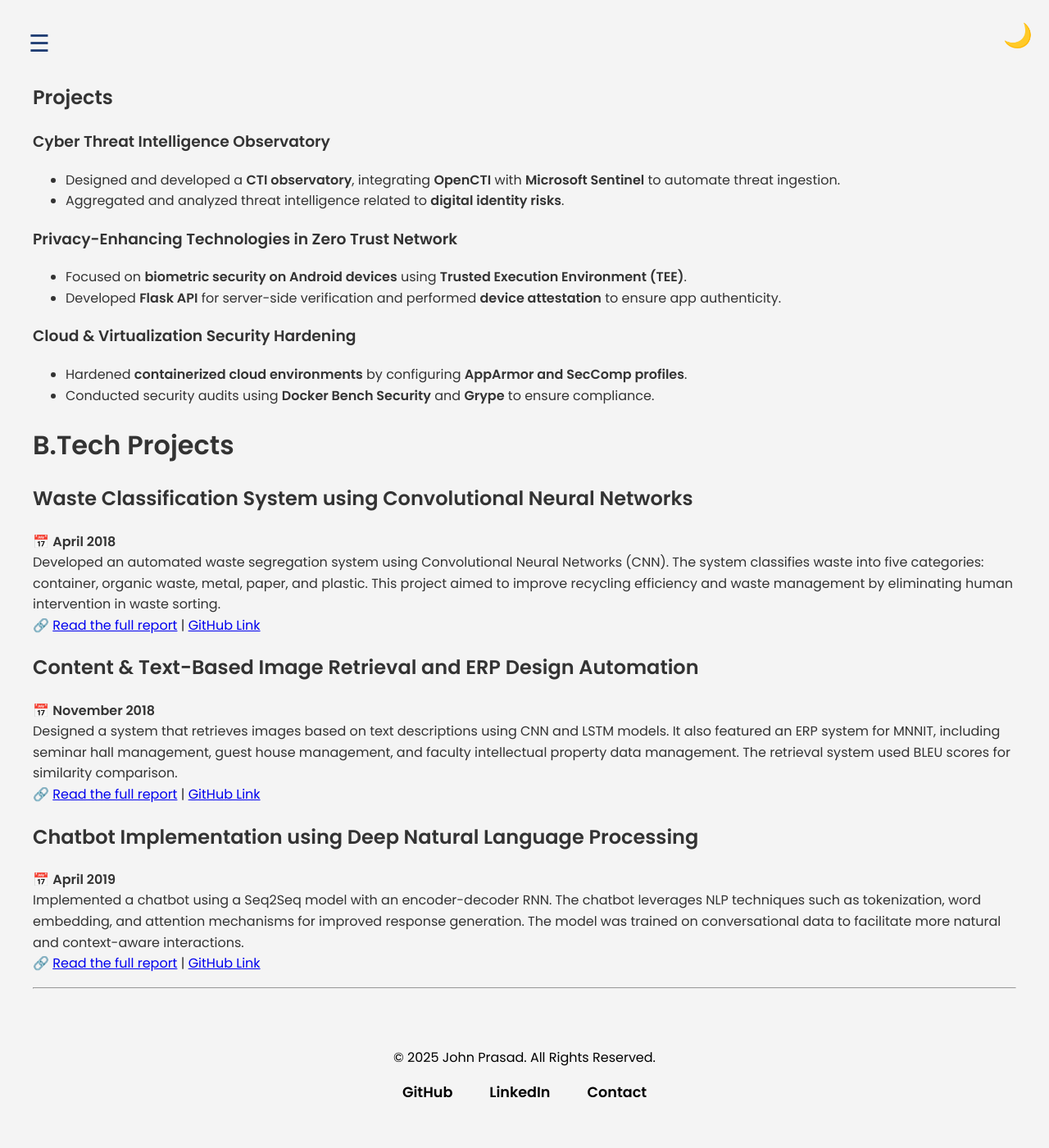
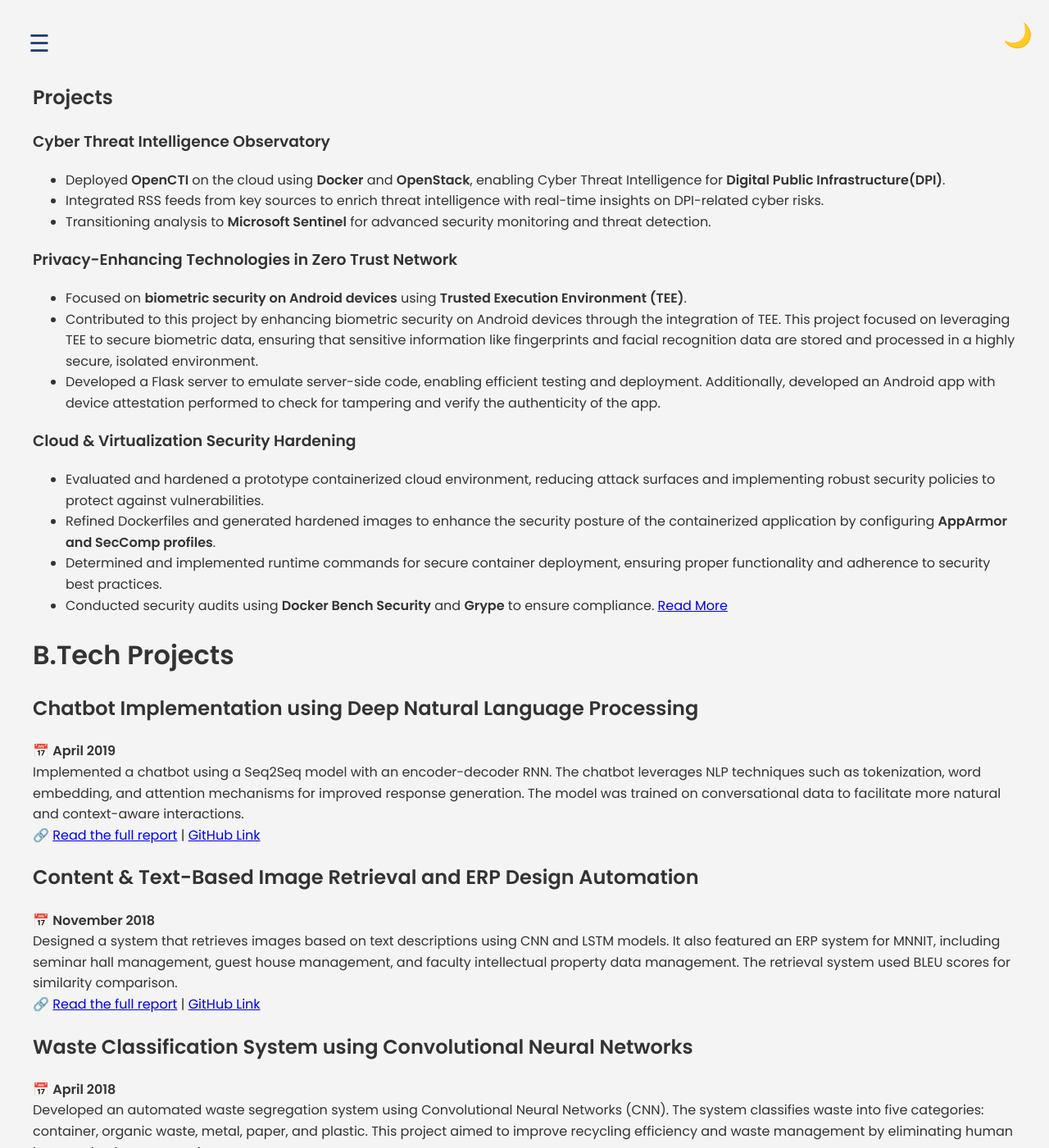
Before and after one commit to barrryblock/barrryblock.github.io, a Jekyll site: the page built from projects.md, in a window 1280 px wide and 1400 px high. Shown: the whole window at 82% size. Built offline with Jekyll 4.4.1, drawn with Linux system fonts in a browser that asks for light colours; our own code applies the rules of GitHub Pages for plain Markdown files; some of the changed text lies outside the part shown.

Commit message:
Improved projects.md wording

```diff
--- a/projects.md
+++ b/projects.md
@@ -1,31 +1,36 @@
 ## Projects
 ### **Cyber Threat Intelligence Observatory**
-- Designed and developed a **CTI observatory**, integrating **OpenCTI** with **Microsoft Sentinel** to automate threat ingestion.
-- Aggregated and analyzed threat intelligence related to **digital identity risks**.
+- Deployed **OpenCTI** on the cloud using **Docker** and **OpenStack**, enabling Cyber Threat Intelligence for **Digital Public Infrastructure(DPI)**.
+- Integrated RSS feeds from key sources to enrich threat intelligence with real-time insights on DPI-related cyber risks.
+- Transitioning analysis to **Microsoft Sentinel** for advanced security monitoring and threat detection.
 
 ### **Privacy-Enhancing Technologies in Zero Trust Network**
 - Focused on **biometric security on Android devices** using **Trusted Execution Environment (TEE)**.
-- Developed **Flask API** for server-side verification and performed **device attestation** to ensure app authenticity.
+- Contributed to this project by enhancing biometric security on Android devices through the integration of TEE. This project focused on leveraging TEE to secure biometric data, ensuring that sensitive information like fingerprints and facial recognition data are stored and processed in a highly secure, isolated environment.
+- Developed a Flask server to emulate server-side code, enabling efficient testing and deployment. Additionally, developed an Android app with device attestation performed to check for tampering and verify the authenticity of the app.
 
 ### **Cloud & Virtualization Security Hardening**
-- Hardened **containerized cloud environments** by configuring **AppArmor and SecComp profiles**.
+- Evaluated and hardened a prototype containerized cloud environment, reducing attack surfaces and implementing robust security policies to protect against vulnerabilities.
+- Refined Dockerfiles and generated hardened images to enhance the security posture of the containerized application by configuring **AppArmor and SecComp profiles**.
+- Determined and implemented runtime commands for secure container deployment, ensuring proper functionality and adherence to security best practices.
 - Conducted security audits using **Docker Bench Security** and **Grype** to ensure compliance.
+[Read More](https://barrryblock.github.io/2025/02/25/from-fragile-to-fortified-hardening-containers-for-real-world-security.html)
 
 # **B.Tech Projects**
+
+## Chatbot Implementation using Deep Natural Language Processing
+📅 **April 2019**
+Implemented a chatbot using a Seq2Seq model with an encoder-decoder RNN. The chatbot leverages NLP techniques such as tokenization, word embedding, and attention mechanisms for improved response generation. The model was trained on conversational data to facilitate more natural and context-aware interactions.
+🔗 [Read the full report](/assets/reports/8th%20Sem%20Project%20Report.pdf) | [GitHub Link](https://github.com/ishaan0710/Reverse-Image-Search)
+
+## Content & Text-Based Image Retrieval and ERP Design Automation
+📅 **November 2018**
+Designed a system that retrieves images based on text descriptions using CNN and LSTM models. It also featured an ERP system for MNNIT, including seminar hall management, guest house management, and faculty intellectual property data management. The retrieval system used BLEU scores for similarity comparison.
+🔗 [Read the full report](/assets/reports/7th%20Sem%20Project%20Report.pdf) | [GitHub Link](https://github.com/abhinav23dixit/Text-and-Content-Based-Image-Retrieval)
 
 ## Waste Classification System using Convolutional Neural Networks
 📅 **April 2018**
 Developed an automated waste segregation system using Convolutional Neural Networks (CNN). The system classifies waste into five categories: container, organic waste, metal, paper, and plastic. This project aimed to improve recycling efficiency and waste management by eliminating human intervention in waste sorting.
 🔗 [Read the full report](/assets/reports/6th%20Sem%20Project%20Report.pdf) | [GitHub Link](https://github.com/abhinav23dixit/Waste-Classification)
 
-## Content & Text-Based Image Retrieval and ERP Design Automation
-📅 **November 2018**
-Designed a system that retrieves images based on text descriptions using CNN and LSTM models. It also featured an ERP system for MNNIT, including seminar hall management, guest house management, and faculty intellectual property data management. The retrieval system used BLEU scores for similarity comparison.
-🔗 [Read the full report](/assets/reports/7th%20Sem%20Project%20Report.pdf) | [GitHub Link](https://github.com/abhinav23dixit/Text-and-Content-Based-Image-Retrieval)
-
-## Chatbot Implementation using Deep Natural Language Processing
-📅 **April 2019**
-Implemented a chatbot using a Seq2Seq model with an encoder-decoder RNN. The chatbot leverages NLP techniques such as tokenization, word embedding, and attention mechanisms for improved response generation. The model was trained on conversational data to facilitate more natural and context-aware interactions.
-🔗 [Read the full report](/assets/reports/8th%20Sem%20Project%20Report.pdf) | [GitHub Link](https://github.com/ishaan0710/Reverse-Image-Search)
-
 ---
```
